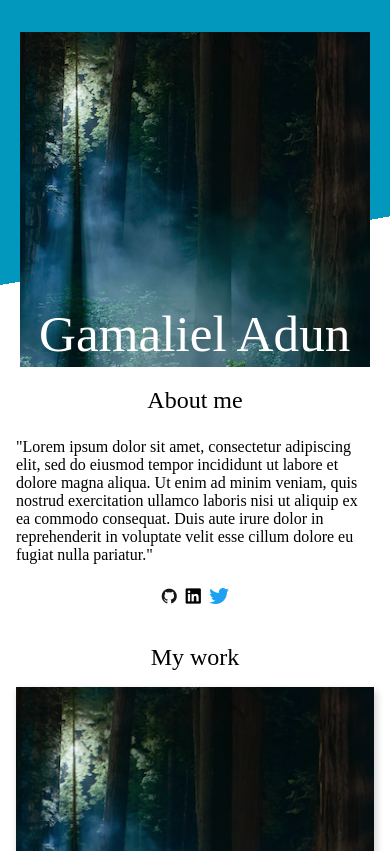
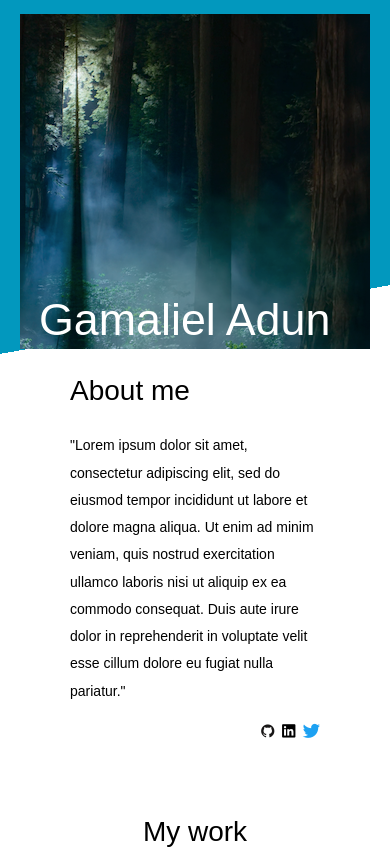
Before and after one commit to Gamwal/top-homepage, a website built with webpack: page src/index.html in a window 390 px wide. Shown: the top 851 px of the page. Built offline with nearby package versions, Linux system fonts and the light colour scheme.

Commit message:
feat: responsive website

```diff
--- a/src/index.html
+++ b/src/index.html
@@ -18,22 +18,37 @@
     <div class="header">
       <div class="image-holder">
         <img src="../images/placeholder.png" alt="" />
-        <div class="portfolio-owner">Gamaliel Adun</div>
-      </div>
-      <div class="about-section-content">
-        <div class="title">About me</div>
+        <p class="portfolio-owner">Gamaliel Adun</p>
         <div>
+          <p>About me</p>
+          <p>
             "Lorem ipsum dolor sit amet, consectetur adipiscing elit, sed do
-          eiusmod tempor incididunt ut labore et dolore magna aliqua. Ut enim ad
-          minim veniam, quis nostrud exercitation ullamco laboris nisi ut
+            eiusmod tempor incididunt ut labore et dolore magna aliqua. Ut enim
+            ad minim veniam, quis nostrud exercitation ullamco laboris nisi ut
             aliquip ex ea commodo consequat. Duis aute irure dolor in
             reprehenderit in voluptate velit esse cillum dolore eu fugiat nulla
             pariatur."
-        </div>
-        <div>
-          <i class="devicon-github-original colored"></i>
-          <i class="devicon-linkedin-plain"></i>
-          <i class="devicon-twitter-original colored"></i>
+          </p>
+          <p>
+            <a
+              href="https://github.com/Gamwal"
+              target="_blank"
+              rel="noopener noreferrer"
+              ><i class="devicon-github-original colored"></i
+            ></a>
+            <a
+              href="https://www.linkedin.com/in/gamaliel-adun/"
+              target="_blank"
+              rel="noopener noreferrer"
+              ><i class="devicon-linkedin-plain"></i
+            ></a>
+            <a
+              href="https://x.com/gamaliel_adun"
+              target="_blank"
+              rel="noopener noreferrer"
+              ><i class="devicon-twitter-original colored"></i
+            ></a>
+          </p>
         </div>
       </div>
     </div>
@@ -57,13 +72,30 @@
           <div>555-555-5555</div>
         </div>
         <div class="email">
+          <a href="mailto:adungamaliel@yahoo.com">
             <img src="../icons/email-outline.svg" alt="" />
             <div>adungamaliel@yahoo.com</div>
+          </a>
         </div>
         <div class="contact-icons">
-          <i class="devicon-github-original colored"></i>
-          <i class="devicon-linkedin-plain"></i>
-          <i class="devicon-twitter-original colored"></i>
+          <a
+            href="https://github.com/Gamwal"
+            target="_blank"
+            rel="noopener noreferrer"
+            ><i class="devicon-github-original colored"></i
+          ></a>
+          <a
+            href="https://www.linkedin.com/in/gamaliel-adun/"
+            target="_blank"
+            rel="noopener noreferrer"
+            ><i class="devicon-linkedin-plain"></i
+          ></a>
+          <a
+            href="https://x.com/gamaliel_adun"
+            target="_blank"
+            rel="noopener noreferrer"
+            ><i class="devicon-twitter-original colored"></i
+          ></a>
         </div>
       </div>
       <div class="contact-section-image"></div>
--- a/src/style.css
+++ b/src/style.css
@@ -1,18 +1,18 @@
 :root {
   --main-color: rgb(2, 152, 190);
-  font-size: 16px;
+  font-size: 14px;
 }
 
 * {
   padding: 0;
   margin: 0;
   box-sizing: border-box;
+  font-family: sans-serif;
 }
 
 body {
   display: flex;
   flex-direction: column;
-  /* align-items: center; */
   justify-content: center;
   max-width: 900px;
   margin: auto;
@@ -20,7 +20,6 @@ body {
 }
 
 .footer {
-  /* max-width: 900px; */
   background-color: var(--main-color);
   color: white;
   display: flex;
@@ -53,14 +52,15 @@ body {
   width: 1rem;
 }
 
-.telephone,
-.email {
+.telephone {
   display: flex;
   gap: 0.5rem;
 }
 
-.title {
-  font-size: 1.5rem;
+.email a {
+  display: flex;
+  gap: 0.5rem;
+  align-items: center;
 }
 
 main {
@@ -74,31 +74,7 @@ main {
   background-color: var(--main-color);
   background: linear-gradient(170deg, var(--main-color) 70%, white 20%);
   padding: 1.5rem 3rem;
-  display: flex;
   position: relative;
-  align-items: center;
-}
-
-.header img {
-  max-width: 350px;
-}
-
-.about-section-content {
-  max-width: 500px;
-  background-color: white;
-  padding: 1.5rem 2rem;
-  padding-left: 1rem;
-  box-shadow: 2px 4px 8px rgba(0, 0, 0, 0.2);
-  display: flex;
-  flex-direction: column;
-  gap: 1.5rem;
-  height: fit-content;
-}
-
-.about-section-content div:last-child {
-  align-self: flex-end;
-  display: flex;
-  gap: 0.5rem;
 }
 
 .projects-section {
@@ -107,6 +83,10 @@ main {
   max-width: 900px;
   grid-template-columns: repeat(auto-fill, minmax(250px, 1fr));
   gap: 1.5rem;
+}
+
+.title {
+  font-size: 2rem;
 }
 
 .project {
@@ -136,16 +116,51 @@ main {
   height: 200px;
 }
 
-.image-holder {
-  position: relative;
-}
-
 .portfolio-owner {
   font-size: 3.2rem;
   position: absolute;
   bottom: 8px;
-  left: 19px;
+  left: 21px;
   color: white;
+}
+
+.image-holder {
+  position: relative;
+  display: flex;
+  align-items: center;
+}
+
+.image-holder img {
+  max-width: 350px;
+  float: left;
+}
+
+.image-holder div {
+  box-shadow: 2px 4px 8px rgba(0, 0, 0, 0.2);
+  background-color: white;
+  padding: 1rem 1rem;
+  line-height: 3.5ch;
+}
+
+.image-holder div p:first-child {
+  font-size: 2rem;
+  margin-bottom: 2rem;
+}
+
+.image-holder div p:nth-child(2) {
+  font-size: 1rem;
+  margin-bottom: 1rem;
+}
+
+.image-holder div p:last-child {
+  display: flex;
+  gap: 0.5rem;
+  justify-content: end;
+}
+
+a {
+  text-decoration: none;
+  color: inherit;
 }
 
 @media (max-width: 900px) {
@@ -154,28 +169,44 @@ main {
   }
 
   .header {
-    padding-top: 8rem;
-    justify-content: center;
-    background: linear-gradient(170deg, var(--main-color) 58%, white 20%);
+    padding: 7rem 4rem;
+    padding-bottom: 0;
+    background: linear-gradient(170deg, var(--main-color) 48%, white 20%);
   }
 
   .image-holder {
-    position: absolute;
-    /* display: none; */
-    bottom: 180px;
-    left: 30px;
+    display: block;
+  }
+
+  .image-holder img {
+    max-width: 300px;
+    float: left;
+    margin: -80px 15px 0 -40px;
+  }
+
+  .image-holder div {
+    padding: 2rem 1rem;
+  }
+
+  .image-holder div p:first-child {
+    font-size: 2rem;
+    margin-bottom: 2rem;
+  }
+
+  .image-holder div p:nth-child(2) {
+    font-size: 1rem;
+    margin-bottom: 1rem;
+  }
+
+  .image-holder div p:last-child {
+    text-align: end;
   }
 
   .portfolio-owner {
     position: absolute;
-    top: 25px;
-    left: 300px;
-    width: 350px;
-  }
-
-  .about-section-content {
-    width: 500px;
-    height: 400px;
+    top: -70px;
+    left: 200px;
+    width: 312px;
   }
 
   .content-section-about {
@@ -192,37 +223,26 @@ main {
   }
 
   .image-holder {
-    position: relative;
-    bottom: 0;
-    left: 0;
-    padding-top: 1rem;
+    display: flex;
+    flex-direction: column;
+    justify-content: center;
+    margin-bottom: 3rem;
+  }
+
+  .image-holder div {
+    box-shadow: none;
   }
 
   .image-holder img {
     max-width: 90vw;
+    min-width: 350px;
+    margin: 0px 0px 0px 0px;
   }
 
   .portfolio-owner {
     position: absolute;
-    bottom: 8px;
-    left: 19px;
-    top: auto;
-    max-width: 85vw;
-  }
-
-  .about-section-content {
-    padding: 1rem 1rem;
-    width: 100vw;
-    box-shadow: none;
-    height: fit-content;
-  }
-
-  .about-section-content div:last-child {
-    align-self: center;
-  }
-
-  .image-holder img {
-    min-width: 300px;
+    top: 280px;
+    left: auto;
   }
 
   main {
--- a/webpack.config.js
+++ b/webpack.config.js
@@ -6,7 +6,7 @@ module.exports = {
   entry: "./src/script.js",
   devServer: {
     static: {
-      directory: path.join(__dirname, "src"),
+      directory: path.join(__dirname, "dist"),
     },
     hot: true,
     open: true,
@@ -23,8 +23,18 @@ module.exports = {
         use: ["style-loader", "css-loader"],
       },
       {
-        test: /\.(png|svg|jpg|jpeg|gif)$/i,
-        type: "asset/inline",
+        test: /\.(png|jpg|jpeg|gif)$/i,
+        type: "asset/resource",
+        generator: {
+          filename: "images/[name][ext]",
+        },
+      },
+      {
+        test: /\.(svg|ico)$/i,
+        type: "asset/resource",
+        generator: {
+          filename: "icons/[name][ext]",
+        },
       },
       {
         test: /\.(?:js|mjs|cjs)$/,
@@ -42,7 +52,6 @@ module.exports = {
   output: {
     filename: "main.js",
     path: path.resolve(__dirname, "dist"),
-    assetModuleFilename: "icons/",
     clean: true,
   },
 };
```
Lines whose indentation alone changed are shown as unchanged.
